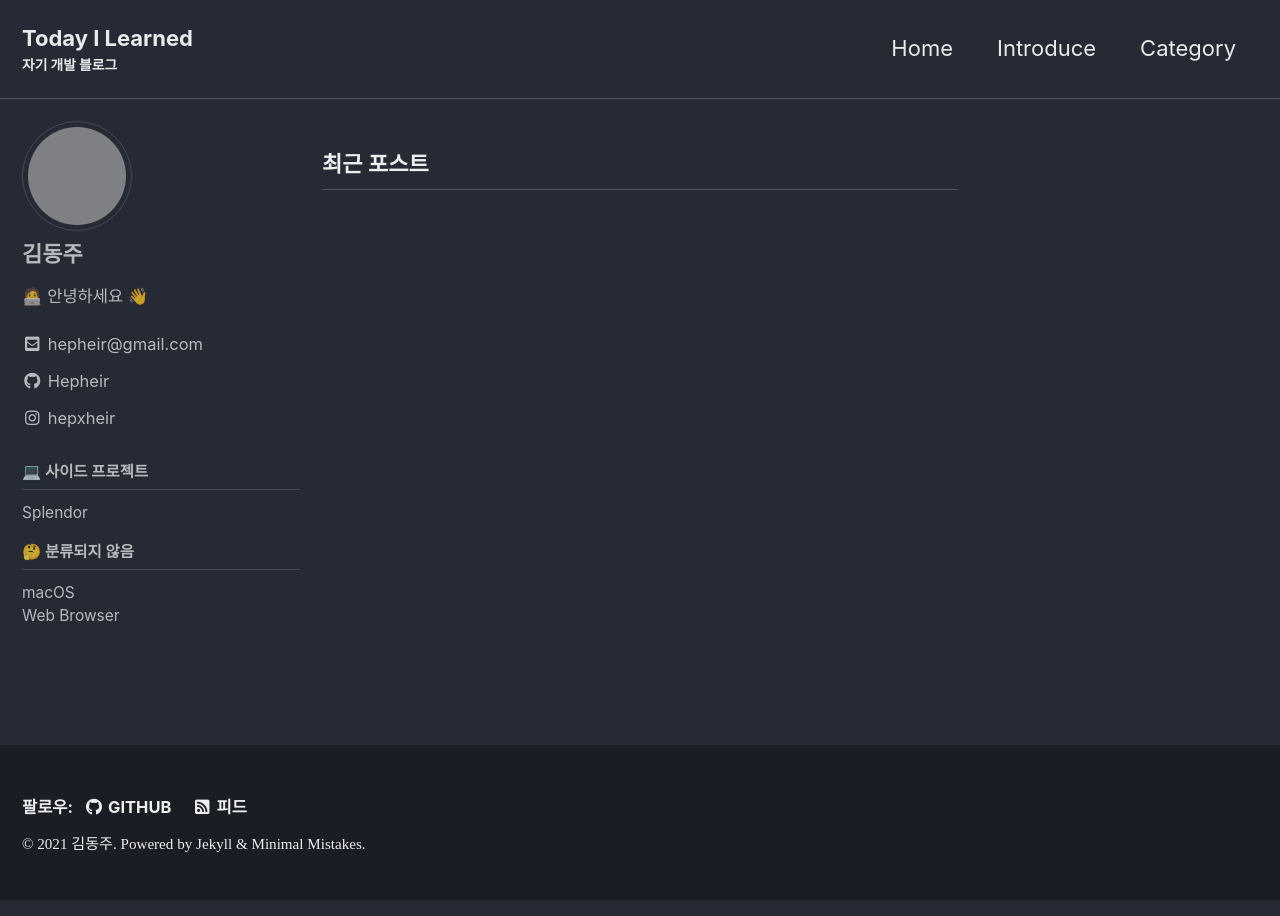
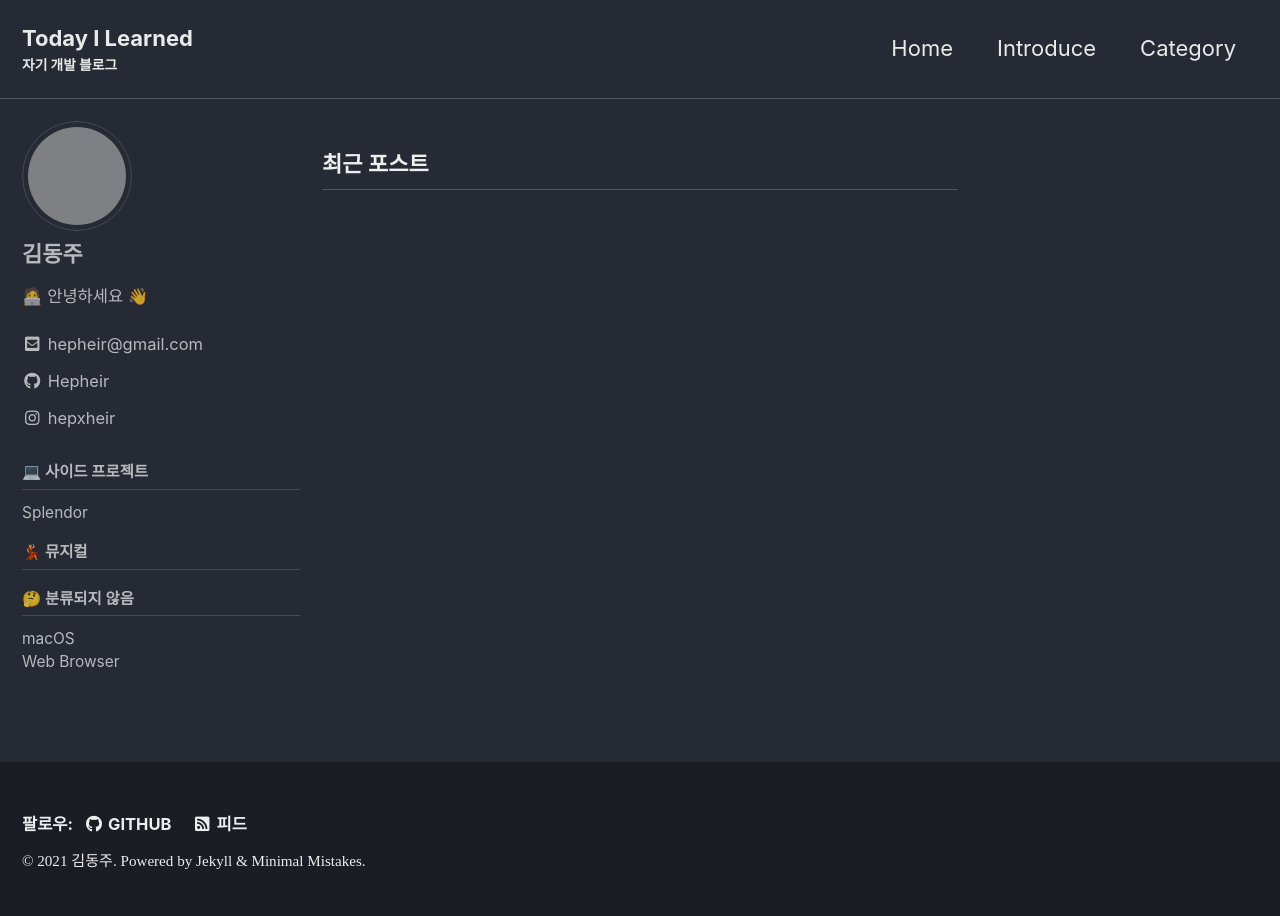
Before and after one commit to Hepheir/archived-hepheir.github.io, a Jekyll site: the page built from index.html, in a window 1280 px wide. Built offline with Jekyll 4.4.1, drawn with Linux system fonts in a browser that asks for light colours; cached includes are drawn as plain includes; some web fonts are replaced; the list of posts is cut into pages by our own code; grey boxes are pictures that could not be loaded.

Commit message:
config: Add group "뮤지컬" to sidebar (navigation.yml)

```diff
--- a/_data/navigation.yml
+++ b/_data/navigation.yml
@@ -20,6 +20,8 @@ categories:
     children:
       - title: "Splendor"
         url: /categories/#splendor
+  - title: "💃 뮤지컬"
+    children:
   - title: "🤔 분류되지 않음"
     children:
       - title: "macOS"
```
